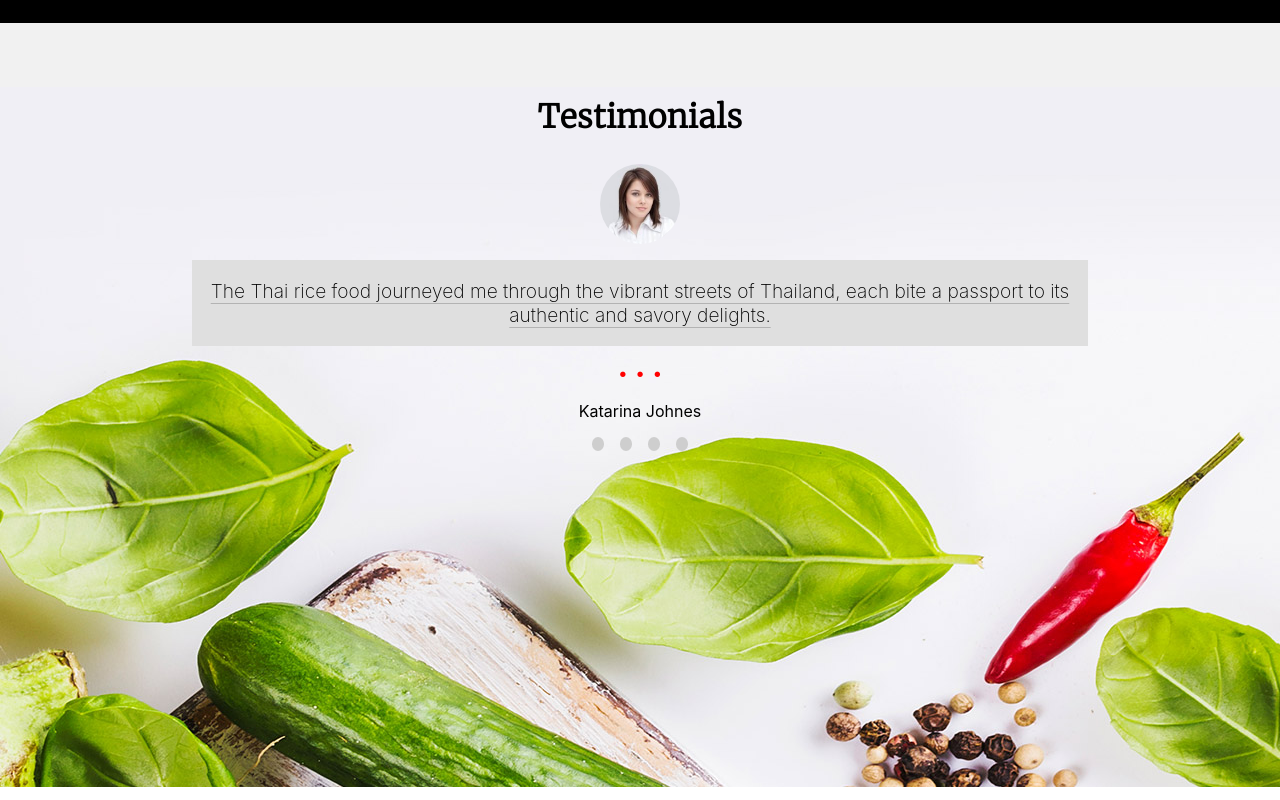
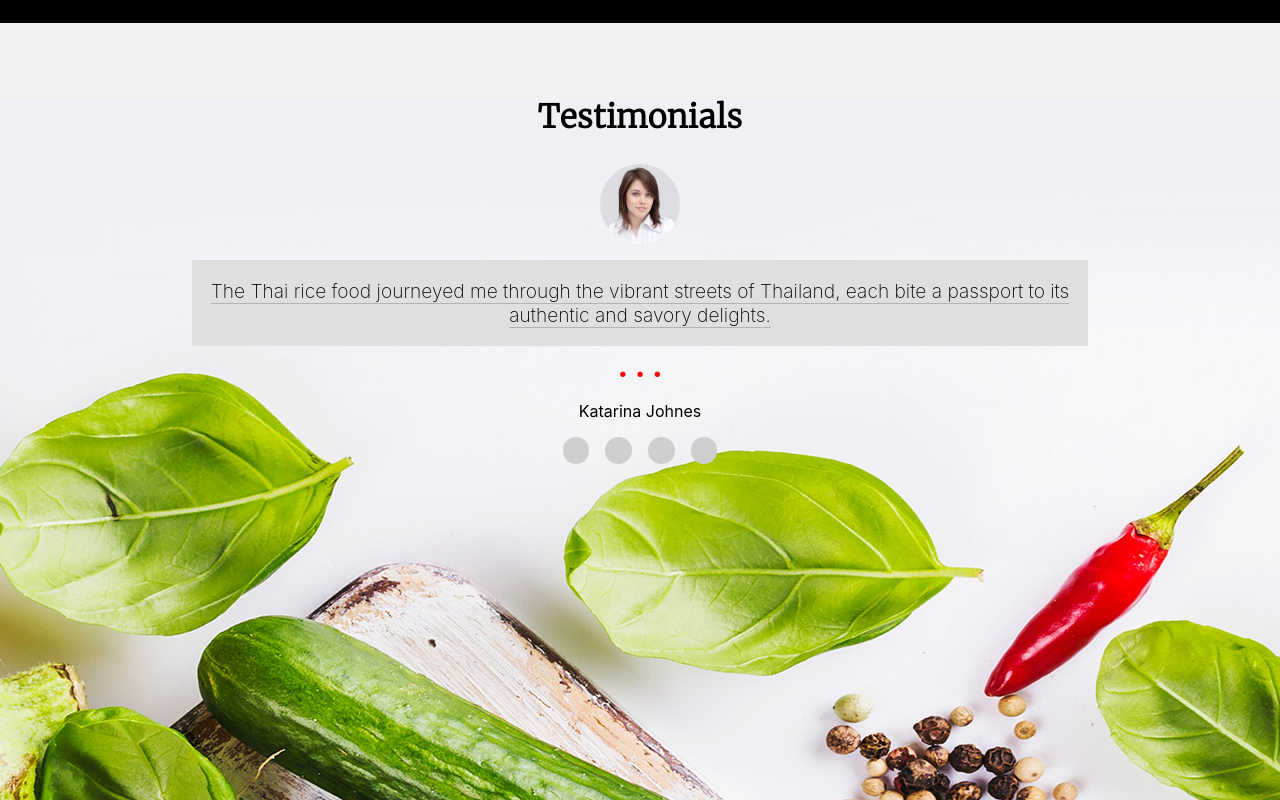
Before and after one commit to makyiabonner/gramscooking, a React (Create React App) app: page / in a window 1280 px wide. Shown: the part 3288-4088 px from the top of the page. Built offline with nearby package versions, Linux system fonts and the light colour scheme.

Commit message:
testing 5

```diff
--- a/src/components/Testimonial/testimonial.module.css
+++ b/src/components/Testimonial/testimonial.module.css
@@ -68,8 +68,8 @@
     box-sizing: border-box;
     border-radius: 50%;
     border: none;
-    height: 1em;
-    max-width: 1em;
+    height: 2em;
+    width: 2em;
 
 }
 .inactive{
```
